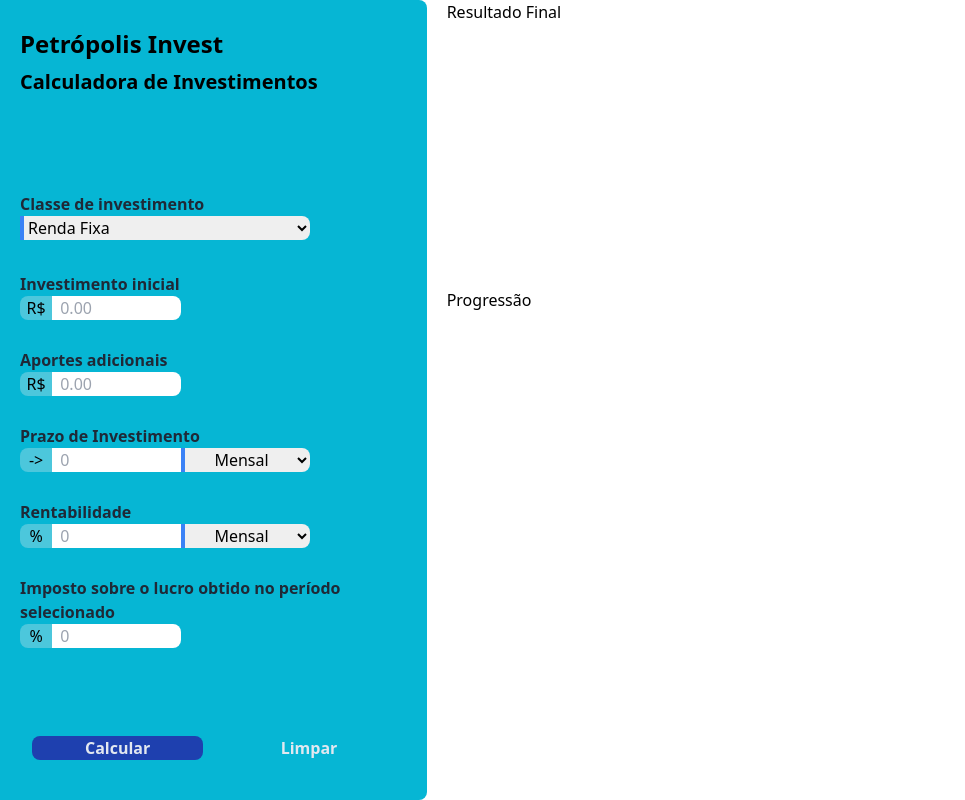
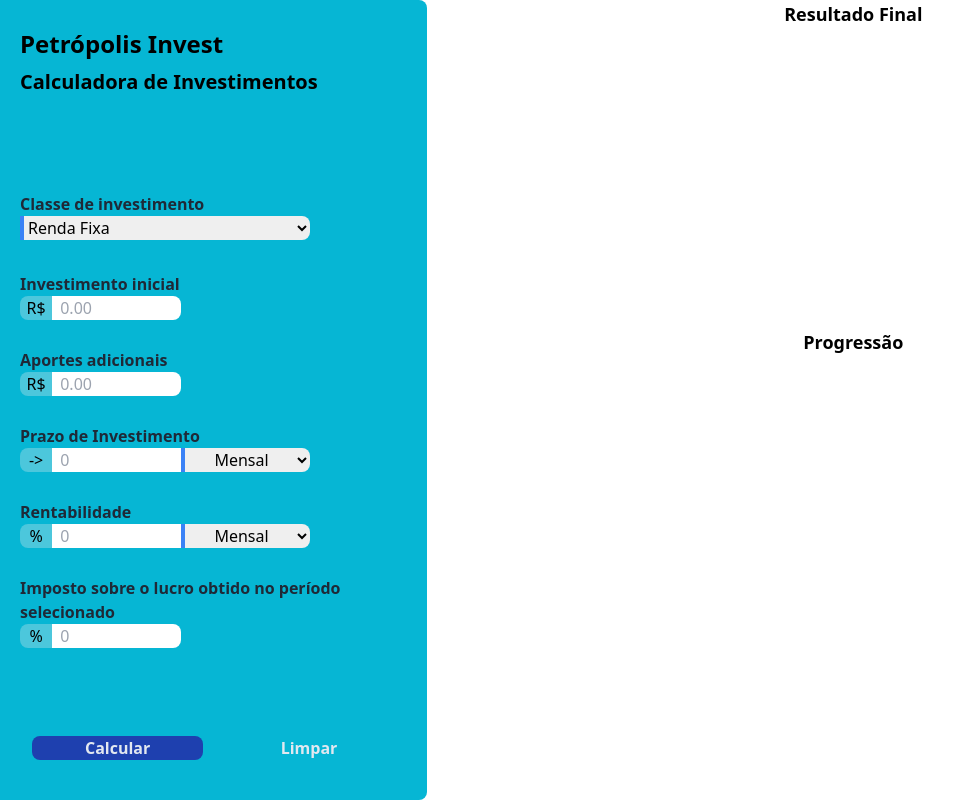
Before and after one commit to Rsoftware01/Calinvest, a website built with Vite: page index.html in a window 1280 px wide. Both pictures are taken after a click on the button "Limpar". Shown: the whole page, without its empty margins (0-965 px from the left). Built offline with nearby package versions, Linux system fonts and the light colour scheme.

Commit message:
Parte finalizada dos graficos

```diff
--- a/index.html
+++ b/index.html
@@ -169,22 +169,14 @@
         </button>
       </div>
     </aside>
-    <main class="h-full">
-      <section
-        class="charts-conteiner"
-        style="
-          margin-left: 20px;
-          display: flex;
-          flex-direction: column;
-          justify-content: center;
-        "
-      >
-        <div class="h-[36dvh]">
-          <p>Resultado Final</p>
+    <main class="row-span-2 col-span-2">
+      <section id="charts-conteiner" class="h-full">
+        <div class="h-[36%] flex flex-col items-center">
+          <p class="font-bold text-lg">Resultado Final</p>
           <canvas id="final-money-distribution"></canvas>
         </div>
-        <div class="h-[56dvh]">
-          <p>Progressão</p>
+        <div class="h-[56%] flex flex-col items-center pt-10">
+          <p class="font-bold text-lg">Progressão</p>
           <canvas id="progression"></canvas>
         </div>
       </section>
--- a/main.js
+++ b/main.js
@@ -6,6 +6,8 @@
 const progressionChart = document.getElementById("progression");
 const form = document.getElementById("investment-form");
 const clearFormButton = document.getElementById("clear-form");
+let doughnutChartReference = {};
+let progressionChartReference = {};
 
 function formatCurrency(value) {
   return value.toFixed(2);
@@ -16,6 +18,9 @@
   if (document.querySelector(".error")) {
     return;
   }
+
+  resetCharts();
+
   const startingAmount = Number(
     document.getElementById("starting-amount").value.replace(",", ".")
   );
@@ -43,7 +48,8 @@
   );
   const finalInvestmentObject = returnsArray[returnsArray.length - 1];
   // console.log(returnsArray);
-  new Chart(finalMoneyChart, {
+
+  doughnutChartReference = new Chart(finalMoneyChart, {
     type: "doughnut",
     data: {
       labels: ["Total Investido", "Rendimento", "Imposto"],
@@ -69,12 +75,10 @@
     },
   });
 
-  new Chart(progressionChart, {
+  progressionChartReference = new Chart(progressionChart, {
     type: "bar",
     data: {
-      labels: returnsArray.map((investmentObject) =>
-        formatCurrency(investmentObject.month)
-      ),
+      labels: returnsArray.map((investmentObject) => investmentObject.month),
       datasets: [
         {
           label: "Total Investido",
@@ -105,12 +109,29 @@
     },
   });
 }
+
+function isObjectEmpty(obj) {
+  return Object.keys(obj).length === 0;
+}
+
+function resetCharts() {
+  if (
+    !isObjectEmpty(doughnutChartReference) &&
+    !isObjectEmpty(progressionChartReference)
+  ) {
+    doughnutChartReference.destroy();
+    progressionChartReference.destroy();
+  }
+}
+
 function clearForm() {
   form["starting-amount"].value = "";
   form["additional-contribution"].value = "";
   form["time-amount"].value = "";
   form["return-rate"].value = "";
   form["tax-rate"].value = "";
+
+  resetCharts();
 
   const errorInputContainers = document.querySelectorAll(".error");
 
```
